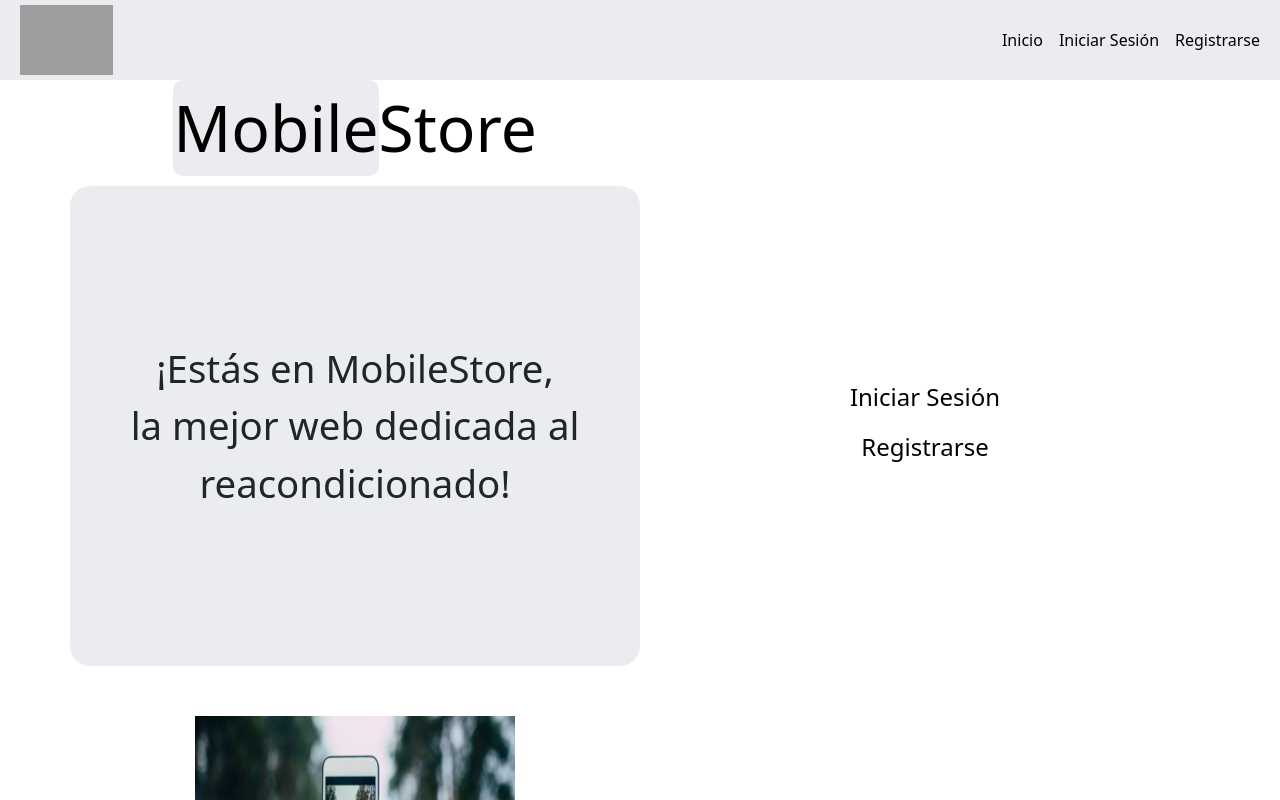
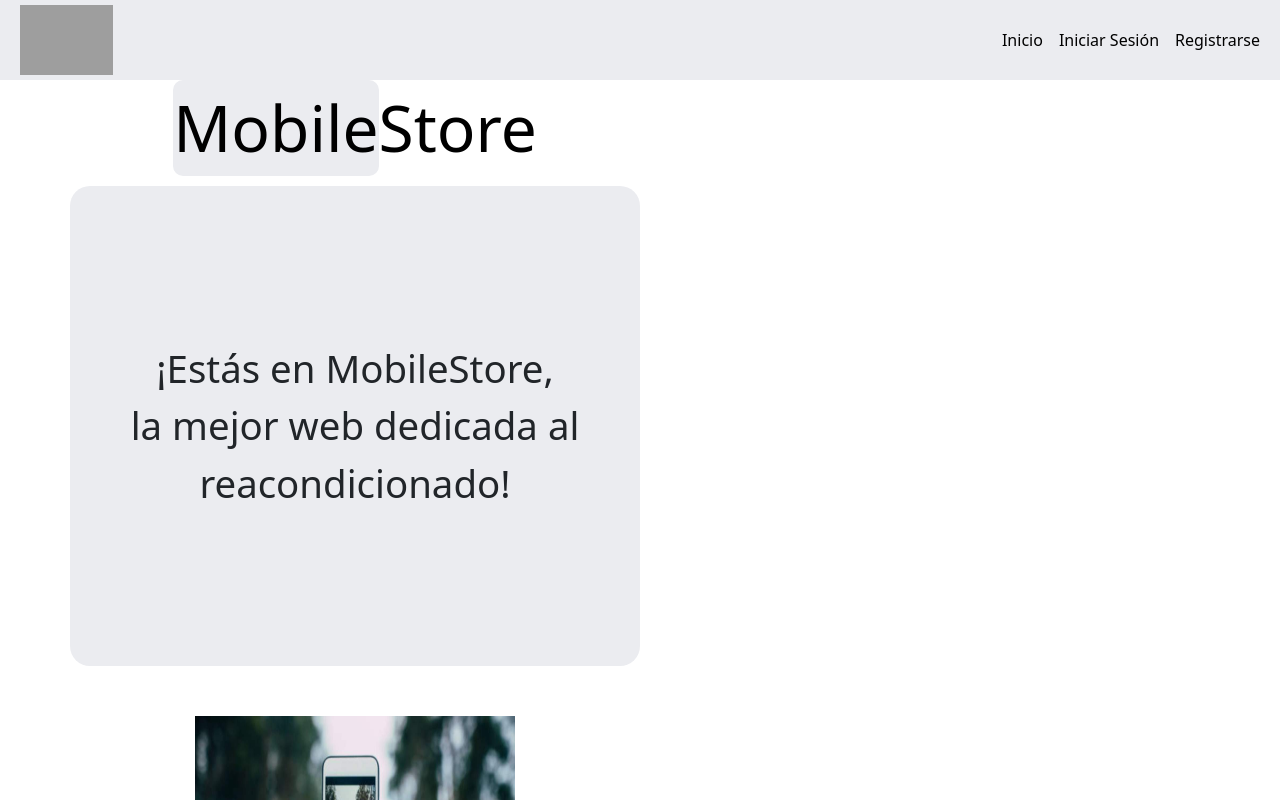
Before and after one commit to JuanGenovard/Front-Movile-Store, a React (Create React App) app: page / in a window 1280 px wide. Shown: the top 800 px of the page. Built offline with nearby package versions, Linux system fonts and the light colour scheme; grey boxes are pictures that could not be loaded.

Commit message:
he quitado el ligin, register del home

```diff
--- a/src/Containers/Home/Home.jsx
+++ b/src/Containers/Home/Home.jsx
@@ -21,14 +21,6 @@ function Home() {
             ¡Estás en MobileStore,<br />
             la mejor web dedicada al<br />
             reacondicionado!
-        </Col>
-        <Col sm={12} md={6} className="coltext d-flex flex-column justify-content-center align-items-center">
-          <Col sm={12} md={6} className='divtext2 d-flex justify-content-center align-items-center'>
-            <Link className='wordlogin' to='/login'> <h4>Iniciar Sesión</h4></Link>
-          </Col>
-          <div className='divtext2 d-flex justify-content-center align-items-center'>
-            <Link className='wordlogin' to='/register'> <h4>Registrarse</h4></Link>
-          </div>
         </Col>
       </Row>
         <Row>
```
